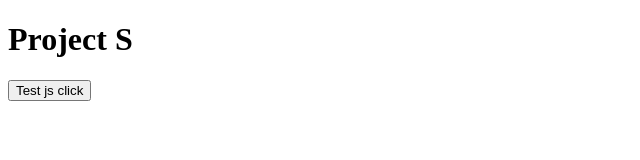
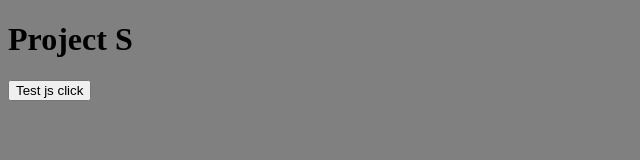
Before and after one commit to GordaxValhor/project_S, a website: page index.html in a window 1280 px wide. Shown: the whole page, without its empty margins (0-640 px from the left). Drawn offline with Linux system fonts and the light colour scheme.

Commit message:
adding sass

```diff
--- a/index.html
+++ b/index.html
@@ -4,6 +4,7 @@
     <meta charset="UTF-8" />
     <meta http-equiv="X-UA-Compatible" content="IE=edge" />
     <meta name="viewport" content="width=device-width, initial-scale=1.0" />
+    <link rel="stylesheet" href="css/style.css" />
     <title>Project S</title>
   </head>
   <body>
--- /dev/null
+++ b/sass/main.scss
@@ -0,0 +1,3 @@
+body {
+  background-color: gray;
+}
```
Also changed, not shown: package.json (+6 -2 lines), css/style.css (added), 1 other file.
